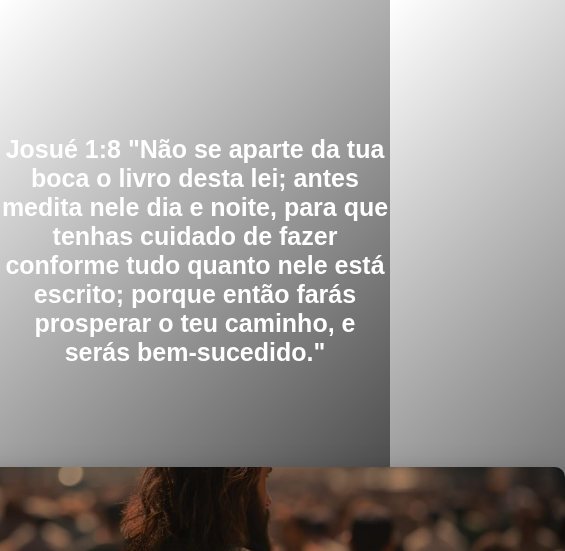
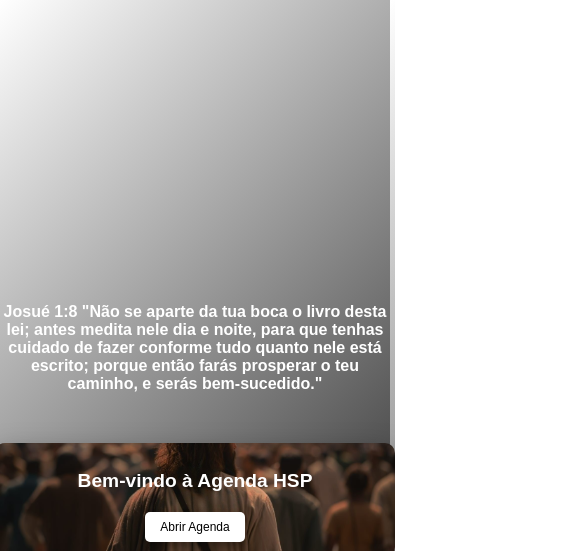
Before and after one commit to Br12zin/HSP, a plain HTML site: page index.html in a window 390 px wide. Shown: the top 551 px of the page, 565 px wide, since content can reach past the window. Drawn offline with Linux system fonts and the light colour scheme.

Commit message:
commit responsivo

```diff
--- a/index.html
+++ b/index.html
@@ -7,14 +7,24 @@
     <style>
         body {
             display: flex;
+            flex-direction: column;
+            align-items: center;
             justify-content: center;
-            align-items: center;
             height: 100vh;
             margin: 0;
             background: linear-gradient(135deg, #ffffff, #000000);
             font-family: Arial, sans-serif;
             color: white;
+            text-align: center;
         }
+
+        .versiculo {
+            font-size: 25px;
+            font-weight: bold;
+            max-width: 600px;
+            margin-bottom: 100px;
+        }
+
         .container {
             display: flex;
             flex-direction: column;
@@ -22,23 +32,27 @@
             align-items: center;
             text-align: center;
             background: rgba(0, 0, 0, 0.7);
-            padding: 30px;
+            padding: 20px;
             border-radius: 10px;
             box-shadow: 0 15px 30px rgba(0, 0, 0, 0.5);
             background-image: url('imagens/hsp.png');
-            width: 700px;
-            height: 27%;
+            width: 90%;
+            max-width: 700px;
+            height: auto;
             background-size: cover;
             background-position: center;
         }
+
         h1 {
-            font-size: 2.5rem;
+            font-size: 2rem;
             margin-bottom: 20px;
         }
+
         p {
-            font-size: 1.2rem;
+            font-size: 1rem;
             margin-bottom: 30px;
         }
+
         button {
             background-color: #ffffff;
             color: rgb(0, 0, 0);
@@ -50,38 +64,53 @@
             box-shadow: 0 4px 6px rgba(0, 0, 0, 0.3);
             transition: transform 0.2s, background-color 0.3s;
         }
+
         button:hover {
             background-color: #000000;
-            color:#ffffff;
+            color: #ffffff;
             transform: scale(1.05);
         }
+
         a {
             text-decoration: none;
         }
-        body {
-    display: flex;
-    flex-direction: column;
-    align-items: center;
-    justify-content: center;
-    height: 100vh;
-    background: linear-gradient(135 deg, #ffffff, #000000); /* Ajuste conforme necessário */
-    color: white; /* Cor do texto */
-    text-align: center;
-}
 
-.versiculo {
-    font-size: 25px;
-    font-weight: bold;
-    max-width: 600px; /* Limita a largura para melhor leitura */
-    margin-bottom: 100px; /* Espaço entre o versículo e a div abaixo */;
-}
+        /* Responsividade para dispositivos móveis */
+        @media (max-width: 768px) {
+            .versiculo {
+                font-size: 18px;
+                margin-bottom: 50px;
+            }
 
-.container {
-    padding: 20px;
-    border-radius: 10px;
-    text-align: center;
-}
+            .container {
+                padding: 15px;
+                width: 95%;
+            }
 
+            h1 {
+                font-size: 1.5rem;
+            }
+
+            button {
+                padding: 10px 20px;
+                font-size: 14px;
+            }
+        }
+
+        @media (max-width: 480px) {
+            .versiculo {
+                font-size: 16px;
+            }
+
+            h1 {
+                font-size: 1.2rem;
+            }
+
+            button {
+                padding: 8px 15px;
+                font-size: 12px;
+            }
+        }
     </style>
 </head>
 <body>
```
